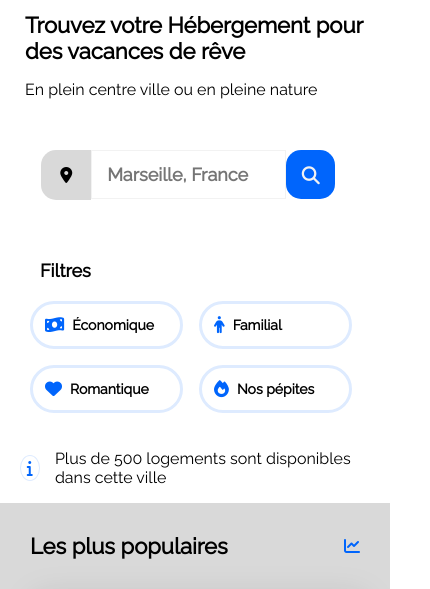
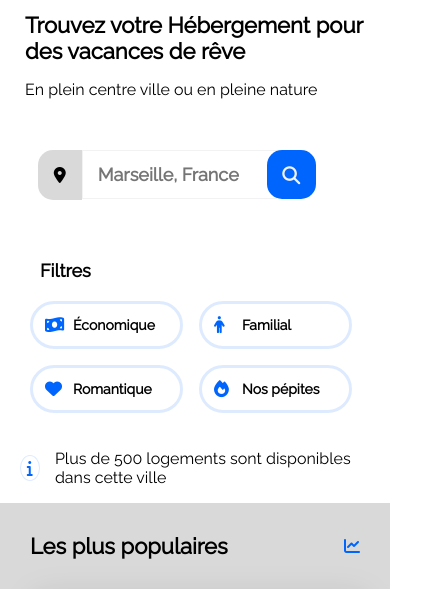
Before and after one commit to RemyMgit/Projet-2, a plain HTML site: page index.html in a window 390 px wide. Shown: the part 184-773 px from the top of the page, 430 px wide, since content can reach past the window. Drawn offline with Linux system fonts and the light colour scheme.

Commit message:
projet final

```diff
--- a/index.html
+++ b/index.html
@@ -50,31 +50,30 @@
 
                     <button class="filter-item-eco">
                         <span class="filter-icone"><i class="fas fa-money-bill-wave"></i></span>
-                        <input class="filter-input" type="text" name="economique" value="Économique"
-                            disabled="disabled">
+                        <span class="filter-input"> Économique </span>
                     </button>
                 </li>
                 <!-----FILTRE FAMILIAL------>
                 <li class="filter-item">
                     <button class="filter-item-famille">
                         <span class="filter-icone"><i class="fas fa-person"></i></span>
-                        <input class="filter-input" type="text" name="familiale" value="Familial" disabled="disabled">
+                        <span class="filter-input">Familial
+                        </span>
                     </button>
                 </li>
                 <!------FILTRE ROMANTIQUE------>
                 <li class="filter-item">
                     <button class="filter-item-romantique">
                         <span class="filter-icone"><i class="fas fa-heart"></i></span>
-                        <input class="filter-input" type="text" name="romantique" value="Romantique"
-                            disabled="disabled">
+                        <span class="filter-input">Romantique
+                        </span>
                     </button>
                 </li>
                 <!------FILTRE PEPITE----->
                 <li class="filter-item">
                     <button class="filter-item-pepites">
                         <span class="filter-icone"><i class="fas fa-fire"></i></span>
-                        <input class="filter-input" type="text" name="pépites" value="Nos pépites"
-                            disabled="disabled">
+                        <span class="filter-input">Nos pépites </span>
                     </button>
                 </li>
             </ul>
@@ -277,25 +276,33 @@
         <div class="cards-activity-content">
             <article class="activite__cards port ">
                 <a href="#">
-                    <img class="activity-thumb" src="/Images_Booki/activites/4_small/reno-laithienne-QUgJhdY5Fyk-unsplash.jpg" alt="photos du vieux port">
+                    <img class="activity-thumb"
+                        src="/Images_Booki/activites/4_small/reno-laithienne-QUgJhdY5Fyk-unsplash.jpg"
+                        alt="photos du vieux port">
                     <h2 class="body-activity">Vieux-Port</h2>
                 </a>
             </article>
             <article class="activite__cards fort ">
                 <a href="#">
-                    <img class="activity-thumb" src="/Images_Booki/activites/4_small/paul-hermann-QFTrLdQIRhI-unsplash.jpg" alt="photos du fort de fort-de-pomegues">
+                    <img class="activity-thumb"
+                        src="/Images_Booki/activites/4_small/paul-hermann-QFTrLdQIRhI-unsplash.jpg"
+                        alt="photos du fort de fort-de-pomegues">
                     <h2 class="body-activity">Fort de Pomègues</h2>
                 </a>
             </article>
             <article class="activite__cards calanques ">
                 <a href="#">
-                    <img class="activity-thumb" src="/Images_Booki/activites/4_small/kilyan-sockalingum-NR8-cBCN3aI-unsplash.jpg" alt=" La photos du parc national des calanques">
+                    <img class="activity-thumb"
+                        src="/Images_Booki/activites/4_small/kilyan-sockalingum-NR8-cBCN3aI-unsplash.jpg"
+                        alt=" La photos du parc national des calanques">
                     <h2 class="body-activity">Parc National des Calanques</h2>
                 </a>
             </article>
             <article class="activite__cards dame ">
                 <a href="#">
-                    <img class="activity-thumb" src="/Images_Booki/activites/4_small/florian-wehde-xW9e8gdotxI-unsplash.jpg" alt="photos de notre dame de la garde">
+                    <img class="activity-thumb"
+                        src="/Images_Booki/activites/4_small/florian-wehde-xW9e8gdotxI-unsplash.jpg"
+                        alt="photos de notre dame de la garde">
                     <h2 class="body-activity">Notre-Dame-de-la-Garde</h2>
                 </a>
             </article>
@@ -304,18 +311,24 @@
     <footer>
         <div class="footer_body">
             <ul class="list">
-                <li class="list-title"><h3>A propos</h3></li>
+                <li class="list-title">
+                    <h3>A propos</h3>
+                </li>
                 <li class="list-element"><a class="link" href="">Fonctionnement du site</a></li>
                 <li class="list-element"><a class="link" href="">Conditions génerales</a></li>
                 <li class="list-element"><a class="link" href="">Données et confidentialité</a></li>
             </ul>
             <ul class="list">
-                <li class="list-title"><h3>Nos hébergements</h3></li>
+                <li class="list-title">
+                    <h3>Nos hébergements</h3>
+                </li>
                 <li class="list-element"><a class="link" href="">Charte qualité</a></li>
                 <li class="list-element"><a class="link" href="">Proposer votre hôtel</a></li>
             </ul>
             <ul class="list">
-                <li class="list-title"><h3>Assistance</h3></li>
+                <li class="list-title">
+                    <h3>Assistance</h3>
+                </li>
                 <li class="list-element"><a class="link" href="">Centre d'aide</a></li>
                 <li class="list-element"><a class="link" href="">Nous contacter</a></li>
             </ul>
--- a/style.css
+++ b/style.css
@@ -101,7 +101,7 @@ header {
 .pin-icone {
     background-color: #d9d9d9;
     height: 50px;
-    width: 50px;
+    padding: 0 1em;
     border-radius: 15px 0px 0px 15px;
     display: flex;
 }
@@ -181,6 +181,8 @@ header {
         font-size: 18px;
         padding: 15px;
         text-align: center;
+        position: relative;
+        right: 10px;
     }
 
     .btn-recherche__input__submit {
@@ -188,7 +190,7 @@ header {
     }
 
     .btn-recherche {
-        justify-content: center;
+        padding-left: 2em;
     }
 
     .title_container {
@@ -243,6 +245,7 @@ header {
     font-size: 17px;
     display: flex;
     height: 48px;
+    align-items: center;
 
 }
 
@@ -310,14 +313,17 @@ header {
 .info {
     padding-left: 15px
 }
-@media (max-width: 1024px){
-    .filter-container{
+
+@media (max-width: 1024px) {
+    .filter-container {
         flex-direction: column;
     }
-    .filter-title{
+
+    .filter-title {
         margin-bottom: 2%;
     }
 }
+
 @media only screen and (max-width: 768px) {
     .filter-title {
         margin: inherit;
@@ -329,10 +335,12 @@ header {
     .filter-item-pepites {
         width: 100%;
     }
-    .filter-item{
+
+    .filter-item {
         width: 45%;
     }
-    .filter-input{
+
+    .filter-input {
         font-size: 14px;
     }
 
@@ -548,13 +556,16 @@ header {
     .hebergements-cards img {
         width: 100%;
     }
-    .populaires{
+
+    .populaires {
         margin-top: 0;
     }
-    .hebergements-and-populaires section{
+
+    .hebergements-and-populaires section {
         border-radius: 0;
     }
-    .hebergements{
+
+    .hebergements {
         background-color: white;
     }
 
@@ -565,9 +576,11 @@ header {
 #activity {
     padding: 3% 2em 3% 2em;
 }
-.activite_title{
+
+.activite_title {
     padding-left: 1.6%;
 }
+
 .cards-activity-content {
     display: flex;
     gap: 2em;
@@ -603,37 +616,47 @@ a:link {
     text-decoration: none;
     color: black;
 }
-.link { color: black; }
 
-@media (max-width: 1024px){
-    .activite__cards{
+.link {
+    color: black;
+}
+
+@media (max-width: 1024px) {
+    .activite__cards {
         height: 270px;
     }
-    .activity-thumb{
+
+    .activity-thumb {
         height: 75%;
     }
 
 }
-@media (max-width: 767.98px){
-    .cards-activity-content{
+
+@media (max-width: 767.98px) {
+    .cards-activity-content {
         flex-direction: column;
     }
-    .activite__cards{
+
+    .activite__cards {
         width: 100%;
     }
-    .body-activity{
+
+    .body-activity {
         margin: 20px 0 0 30px;
     }
 }
+
 /*-----FOOTER-----*/
 footer {
     padding-top: 2%;
+    padding-left: 2em;
+    background-color: #d9d9d9;
 }
 
 .footer_body {
     display: flex;
     align-items: flex-start;
-    background-color: #d9d9d9;
+
 }
 
 .list {
@@ -650,11 +673,17 @@ footer {
 .list-title>h3 {
     margin: 1.5% 0% 1.5% 0%;
 }
-@media (max-width: 767.98px){
-    .footer_body{
+
+@media (max-width: 767.98px) {
+    .footer_body {
         flex-direction: column;
     }
-    .list{
+
+    .list {
         width: 100%;
     }
+
+    footer ul {
+        padding: 0;
+    }
 }
```
